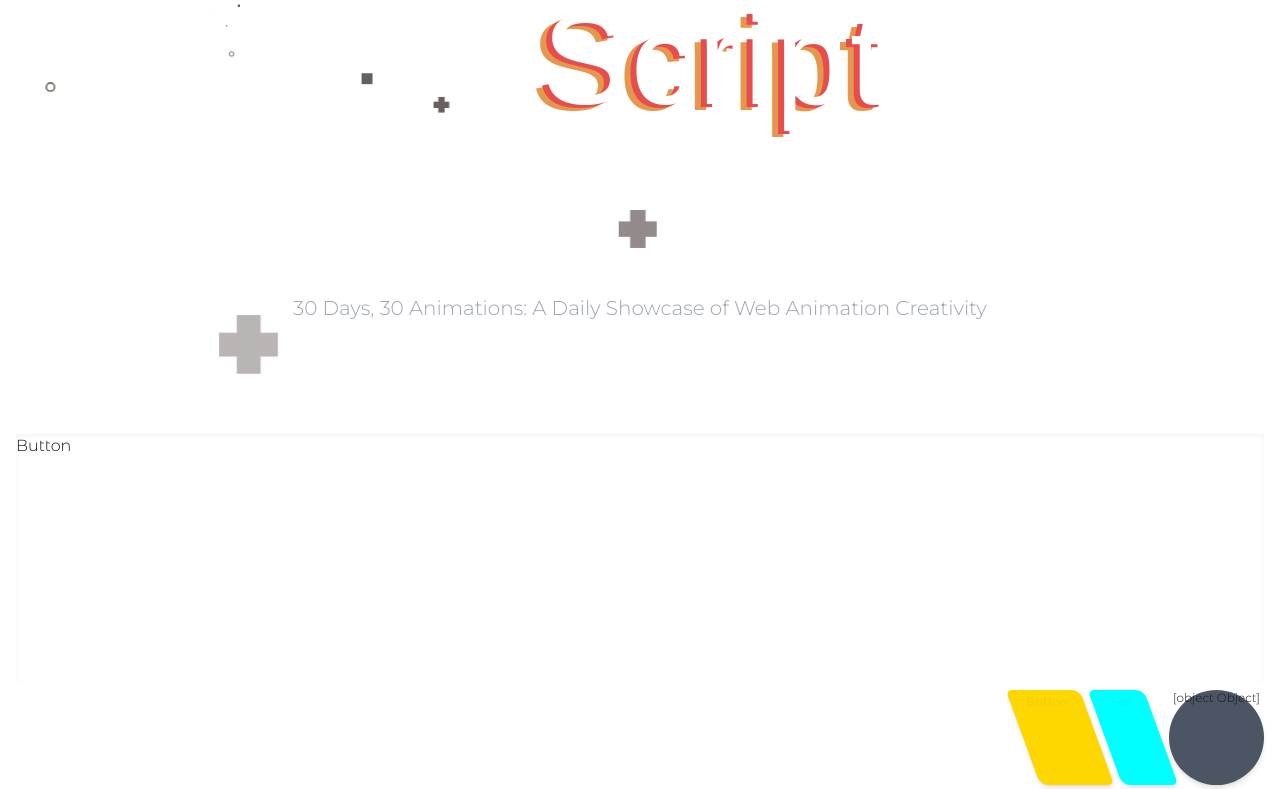
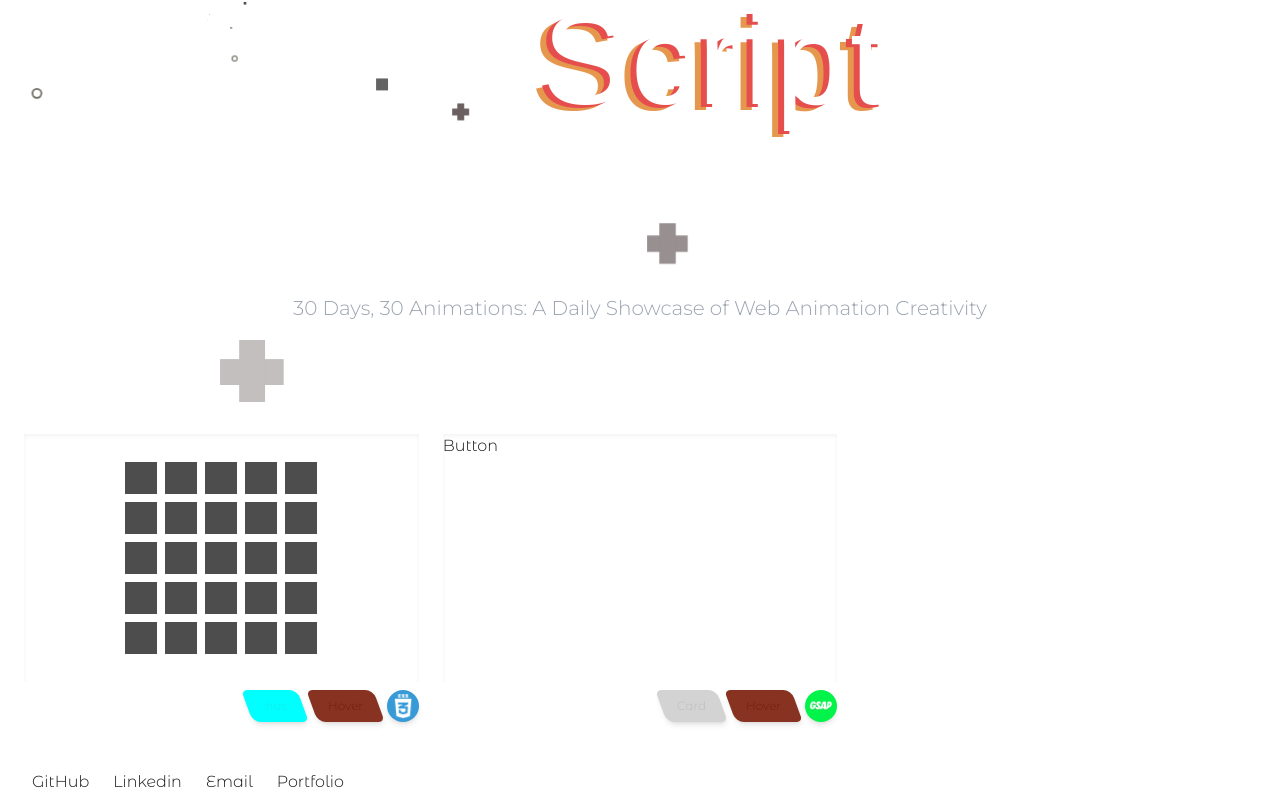
Before and after one commit to mlee2197/motion-script, a Next.js app: page / in a window 1280 px wide. Shown: the part 398-1187 px from the top of the page. Built offline with nearby package versions, Linux system fonts and the light colour scheme; a web font is replaced by a local one.

Commit message:
create animation 9/9

```diff
--- a/src/app/globals.css
+++ b/src/app/globals.css
@@ -37,6 +37,7 @@ body {
   .container-padding-x {
     @apply px-4 md:px-8;
   }
+
   .container-padding-y {
     @apply py-3 md:py-4;
   }
@@ -45,6 +46,7 @@ body {
     from {
       opacity: 0;
     }
+
     to {
       opacity: 1;
     }
@@ -62,8 +64,11 @@ body {
     width: 32px;
     height: 32px;
   }
+
   .plus {
-    &:before, &:after {
+
+    &:before,
+    &:after {
       content: "";
       position: absolute;
       top: 50%;
@@ -72,27 +77,91 @@ body {
       width: 40%;
       height: 100%;
     }
+
     &:before {
       transform: translate(-50%, -50%) rotate(90deg);
     }
+
     &:after {
       transform: translate(-50%, -50%);
     }
   }
+
   .box {
-      background-color: #4d4d4d;
+    background-color: #4d4d4d;
   }
+
   .circle {
     width: 24px;
     height: 24px;
     border: 4px solid #555242;
     border-radius: 50%;
   }
+
   .hero-header {
     @apply absolute top-1/2 left-1/2 -translate-x-1/2 -translate-y-1/2 opacity-0 origin-[-30%_60%] text-7xl tracking-wide md:text-9xl;
   }
 
   .tag {
-    @apply w-max skew-x-[20deg] rounded-tl-md rounded-tr-lg rounded-br-md rounded-bl-lg px-4 py-1 text-xs [&_div]:skew-x-[-20deg] [&_div]:mix-blend-difference;
+    @apply flex items-center justify-center w-max skew-x-[20deg] rounded-tl-md rounded-tr-lg rounded-br-md rounded-bl-lg px-4 py-1 text-xs [&_div]:skew-x-[-20deg] [&_div]:mix-blend-difference;
+  }
+
+  /* Animation 1 */
+  .animation-1 {
+    .box {
+      @apply relative p-1 w-10 h-10 bg-transparent;
+
+      &::before {
+        content: "";
+        position: absolute;
+        width: 32px;
+        height: 32px;
+        background-color: #4d4d4d;
+        transition: all 0.1s ease-in-out;
+      }
+    }
+
+    .box:hover::before {
+      background-color: aquamarine;
+      transform: scale(1.1) translateY(-10px);
+      box-shadow: 0 0 10px 0 rgba(0, 255, 255, 0.7);
+    }
+
+    .box-col:has(.box-1:hover)+.box-col .box-1::before,
+    .box-col:has(.box-2:hover)+.box-col .box-2::before,
+    .box-col:has(.box-3:hover)+.box-col .box-3::before,
+    .box-col:has(.box-4:hover)+.box-col .box-4::before,
+    .box-col:has(.box-5:hover)+.box-col .box-5::before {
+      background-color: rgba(127, 255, 212, 0.50);
+      transform-origin: right;
+      transform: rotateY(15deg) skewY(15deg);
+      box-shadow: 0 0 10px 0 rgba(0, 255, 255, 0.5);
+    }
+
+    .box-col:has(+ .box-col .box-1:hover) .box-1::before,
+    .box-col:has(+ .box-col .box-2:hover) .box-2::before,
+    .box-col:has(+ .box-col .box-3:hover) .box-3::before,
+    .box-col:has(+ .box-col .box-4:hover) .box-4::before,
+    .box-col:has(+ .box-col .box-5:hover) .box-5::before {
+      background-color: rgba(127, 255, 212, 0.50);
+      transform-origin: left;
+      transform: rotateY(-15deg) skewY(-15deg);
+      box-shadow: 0 0 10px 0 rgba(0, 255, 255, 0.5);
+    }
+
+    .box:hover+.box::before {
+      background-color: rgba(127, 255, 212, 0.50);
+      transform-origin: bottom;
+      transform: rotateX(15deg) scale(1.1, 1.35) perspective(700px);
+      box-shadow: 0 0 10px 0 rgba(0, 255, 255, 0.5);
+    }
+
+    .box:has(+ .box:hover)::before {
+      background-color: rgba(127, 255, 212, 0.50);
+      transform-origin: top;
+      transform: scale(1.1, 0.7) rotateX(-15deg) perspective(700px);
+      box-shadow: 0 0 10px 0 rgba(0, 255, 255, 0.5);
+    }
+
   }
 }
--- a/src/app/page.tsx
+++ b/src/app/page.tsx
@@ -11,18 +11,34 @@ export default function Home() {
     <div className="max-w-[1280px] mx-auto">
       <main>
         <Hero />
-        <div className="grid gap-6 px-4 py-8">
+        <div className="grid gap-6 px-4 py-8 md:grid-cols-2 lg:px-6 lg:grid-cols-3">
           <Card
-            component={COMPONENT_CATEGORIES.button}
-            selector={CSS_PROPERTY_CATEGORIES.has}
-            tools={[ANIMATION_TOOLS.css]}
+            tags={[
+              CSS_PROPERTY_CATEGORIES.has,
+              CSS_PROPERTY_CATEGORIES.hover,
+            ]}
+            tool={ANIMATION_TOOLS.css}
           >
-            <div>Button</div>
+            <div className="animation-1 flex items-center justify-center h-[248px] w-full">
+              {
+                Array.from({ length: 5 }).map((_, i) => (
+                  <div key={i} className="box-col grid grid-rows-5 col-span-1">
+                    <div className="box box-1"></div>
+                    <div className="box box-2"></div>
+                    <div className="box box-3"></div>
+                    <div className="box box-4"></div>
+                    <div className="box box-5"></div>
+                  </div>
+                ))
+              }
+            </div>
           </Card>
           <Card
-            component={COMPONENT_CATEGORIES.card}
-            selector={CSS_PROPERTY_CATEGORIES.hover}
-            tools={[ANIMATION_TOOLS.css]}
+            tags={[
+              COMPONENT_CATEGORIES.card,
+              CSS_PROPERTY_CATEGORIES.hover,
+            ]}
+            tool={ANIMATION_TOOLS.gsap}
           >
             <div>Button</div>
           </Card>
--- a/src/components/Card.tsx
+++ b/src/components/Card.tsx
@@ -1,36 +1,31 @@
-import { TagT } from "@/types";
+import { TagT, ToolT } from "@/types";
+import Image from "next/image";
 
 interface CardProps {
   children: React.ReactNode;
-  component: TagT;
-  selector?: TagT;
-  tools?: Array<string>;
+  tags: TagT[];
+  tool?: ToolT;
 }
 
-const Card = ({ children, component, selector, tools }: CardProps) => {
+const Card = ({ children, tags, tool }: CardProps) => {
   return (
     <div>
-      <div className="min-w-[248px] min-h-[248px] shadow-inner bg-white/5 [&_div]:w-full [&_div]:h-full">
+      <div className="min-w-[248px] min-h-[248px] shadow-inner bg-white/5">
         {children}
       </div>
       <div className="w-full flex justify-end gap-2 mt-2">
-        <div
-          className="tag shadow-md"
-          style={{ backgroundColor: component.color }}
-        >
-          <div>{component.name}</div>
-        </div>
-        {selector && (
+        {tags.map((tag) => (
           <div
+            key={tag.name}
             className="tag shadow-md"
-            style={{ backgroundColor: selector.color }}
+            style={{ backgroundColor: tag.color }}
           >
-            <div className="">{selector.name}</div>
+            <div>{tag.name}</div>
           </div>
-        )}
-        {tools && tools.length > 0 && (
-          <div className="text-xs rounded-full bg-gray-600 aspect-square px-1 shadow-md">
-            {tools.join(", ")}
+        ))}
+        {tool && (
+          <div className="flex items-center justify-center text-xs rounded-full aspect-square px-1 shadow-md" style={{ backgroundColor: tool.color }}>
+            <Image src={tool.icon} alt={tool.name} width={24} height={24} />
           </div>
         )}
       </div>
```
